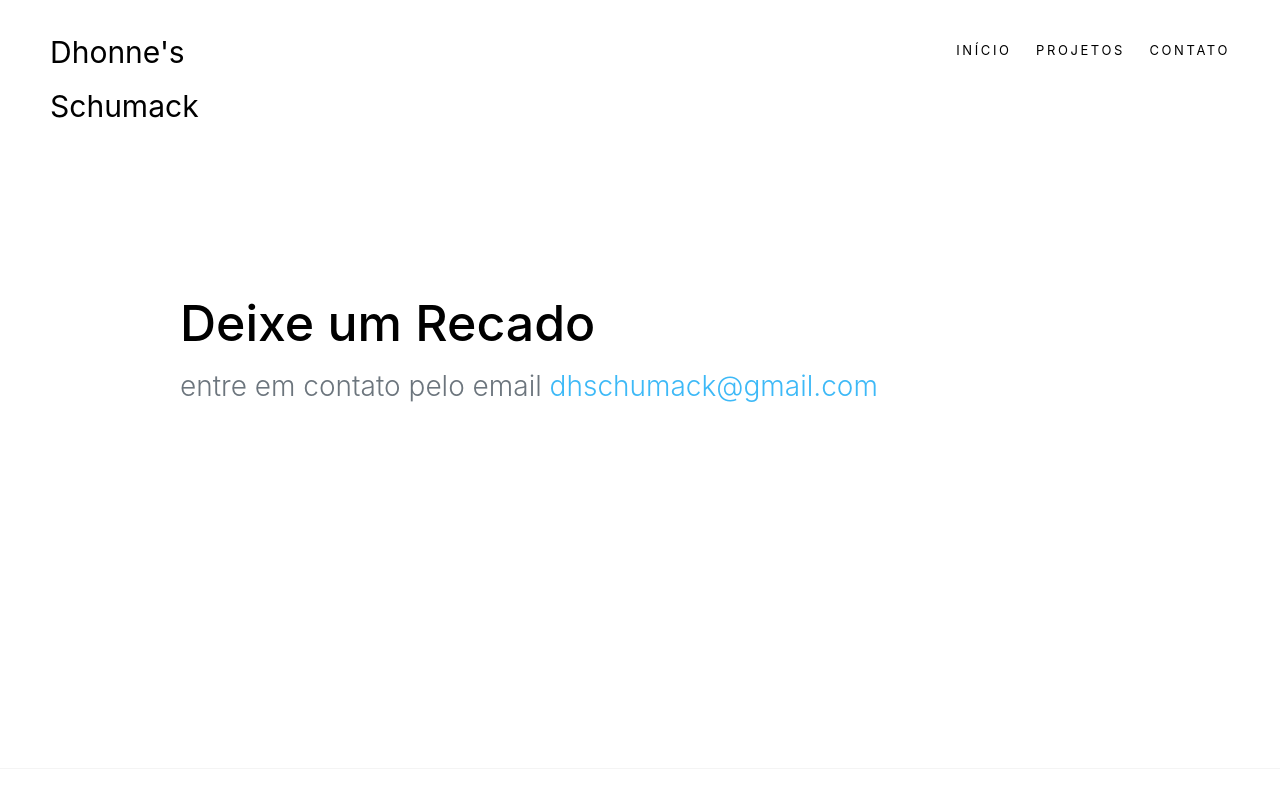
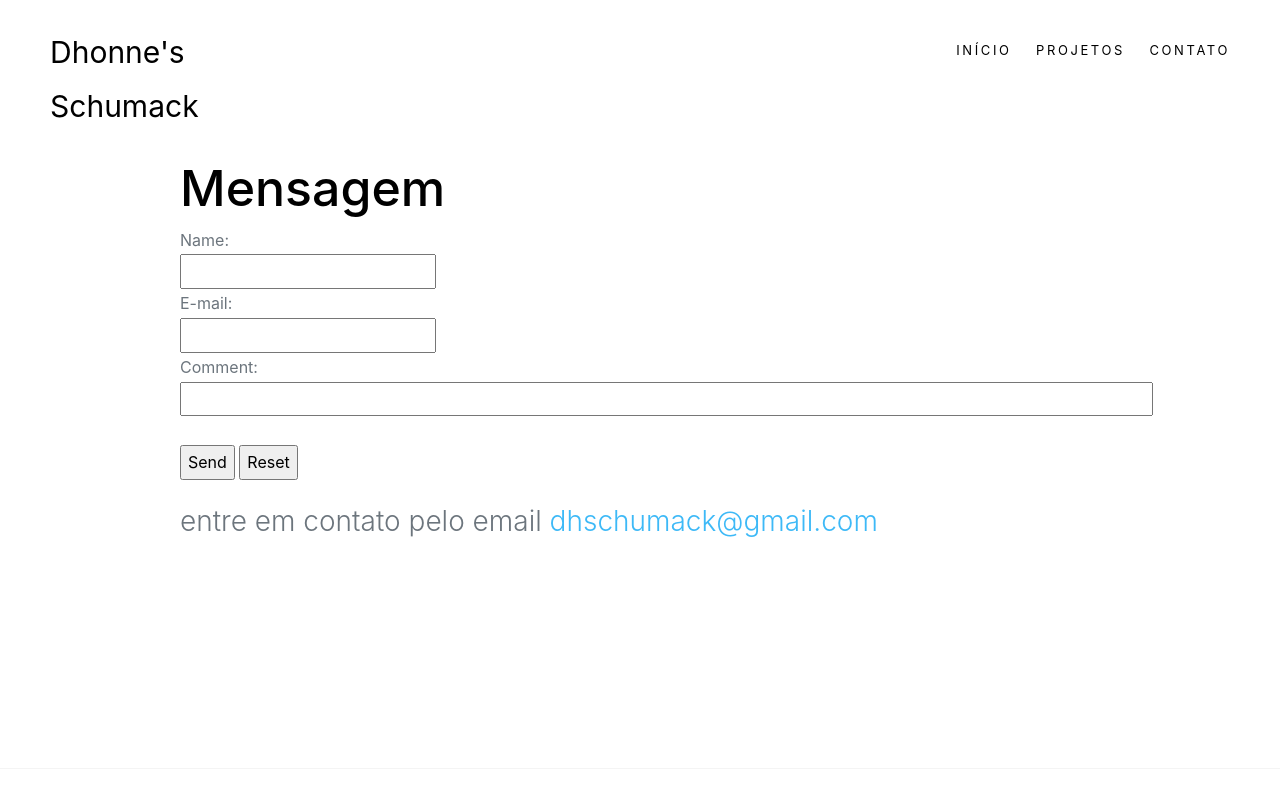
Before and after one commit to dhonnes/portfolio, a plain HTML site: page contato.html in a window 1280 px wide. Shown: the top 800 px of the page. Drawn offline with Linux system fonts and the light colour scheme; some packages are replaced by stand-ins of ours; no server answers.

Commit message:
mensagem

```diff
--- a/contato.html
+++ b/contato.html
@@ -49,7 +49,17 @@
       <div class="container">
         <div class="row align-items-center justify-content-center intro">
           <div class="col-md-10" data-aos="fade-up">
-            <h1>Deixe um Recado</h1>
+            <h1>Mensagem</h1>
+              <form action="mailto:dhschumack@gmail.com" method="post" enctype="text/plain">
+              Name:<br>
+              <input type="text" name="name"><br>
+              E-mail:<br>
+              <input type="text" name="mail"><br>
+              Comment:<br>
+              <input type="text" name="comment" size="90"><br><br>
+              <input type="submit" value="Send">
+              <input type="reset" value="Reset">
+              </form>
             <p class="lead">entre em contato pelo email <a style="color:#3db9f7 !important" href="mailto:dhschumack@gmail.com?Subject=Contato%20-%20Portifolio" target="_blank">dhschumack@gmail.com</a></p>
           </div>
         </div>
```
